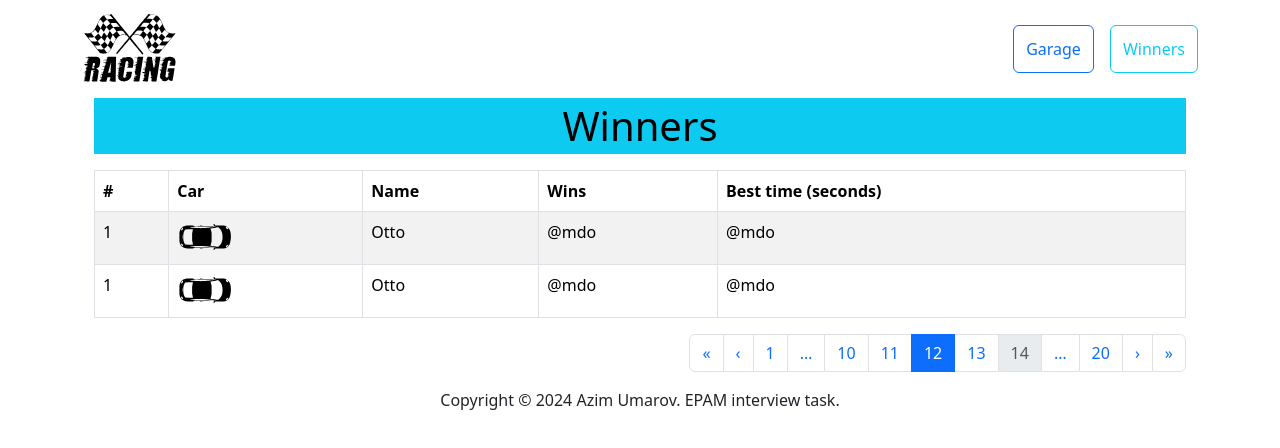
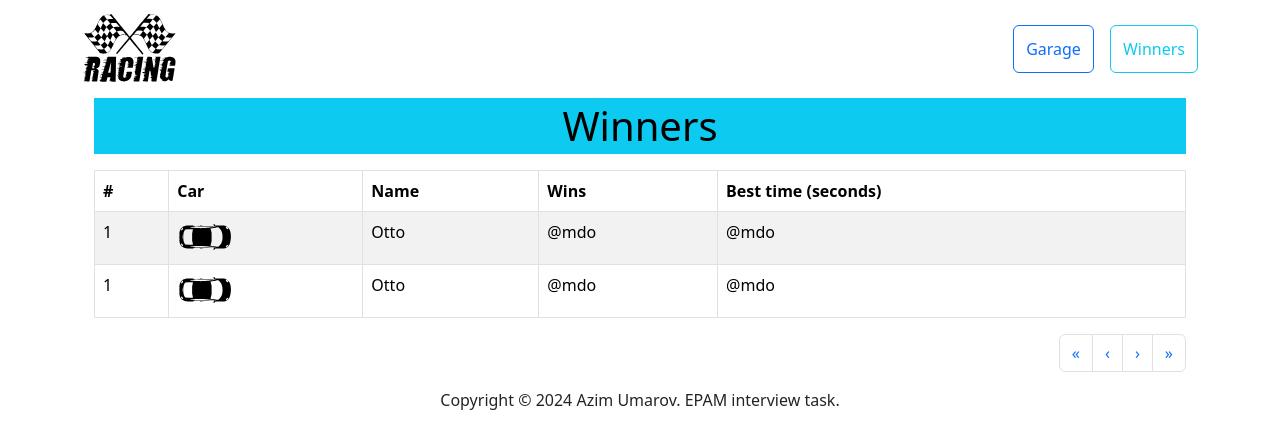
Before and after one commit to AzimUmarov/async-race, a React (Vite) app: page /winners in a window 1280 px wide. Shown: the top 448 px of the page. Built offline with nearby package versions, Linux system fonts and the light colour scheme.

Commit message:
feat: pagination feature done

```diff
--- a/src/components/common/Pagination/index.tsx
+++ b/src/components/common/Pagination/index.tsx
@@ -1,24 +1,65 @@
 import './style.scss';
 import PaginationBootstrap from 'react-bootstrap/Pagination';
 
-export default function Pagination() {
-  return (
-    <PaginationBootstrap className="justify-content-end">
-      <PaginationBootstrap.First />
-      <PaginationBootstrap.Prev />
-      <PaginationBootstrap.Item>{1}</PaginationBootstrap.Item>
-      <PaginationBootstrap.Ellipsis />
+interface PaginationProps {
+  totalCount: number;
+  page: number;
+  onPageChange: any;
+}
 
-      <PaginationBootstrap.Item>{10}</PaginationBootstrap.Item>
-      <PaginationBootstrap.Item>{11}</PaginationBootstrap.Item>
-      <PaginationBootstrap.Item active>{12}</PaginationBootstrap.Item>
-      <PaginationBootstrap.Item>{13}</PaginationBootstrap.Item>
-      <PaginationBootstrap.Item disabled>{14}</PaginationBootstrap.Item>
+export default function Pagination({ totalCount, page, onPageChange }: PaginationProps) {
+  const totalPages = Math.ceil(totalCount / 7);
+  console.log(`page`, page);
+  const handlePageChange = (newPage: number) => {
+    if (newPage >= 1 && newPage <= totalPages) {
+      onPageChange(newPage);
+    }
+  };
 
-      <PaginationBootstrap.Ellipsis />
-      <PaginationBootstrap.Item>{20}</PaginationBootstrap.Item>
-      <PaginationBootstrap.Next />
-      <PaginationBootstrap.Last />
-    </PaginationBootstrap>
-  );
+  const renderPaginationItems = () => {
+    const items = [];
+
+    // Calculate the range of pages to display
+    const startPage = Math.max(1, page - 2);
+    const endPage = Math.min(page + 2, totalPages);
+
+    // Add the first page item
+    items.push(<PaginationBootstrap.First key="first" onClick={() => handlePageChange(1)} />);
+
+    // Add the previous page item
+    items.push(
+      <PaginationBootstrap.Prev key="prev" onClick={() => handlePageChange(page - 1)} disabled={page === 1} />,
+    );
+
+    // Add the ellipsis if necessary
+    if (startPage > 1) {
+      items.push(<PaginationBootstrap.Ellipsis key="ellipsis-start" />);
+    }
+
+    // Add the page items
+    for (let i = startPage; i <= endPage; i += 1) {
+      items.push(
+        <PaginationBootstrap.Item key={i} active={i === page} onClick={() => handlePageChange(i)}>
+          {i}
+        </PaginationBootstrap.Item>,
+      );
+    }
+
+    // Add the ellipsis if necessary
+    if (endPage < totalPages) {
+      items.push(<PaginationBootstrap.Ellipsis key="ellipsis-end" />);
+    }
+
+    // Add the next page item
+    items.push(
+      <PaginationBootstrap.Next key="next" onClick={() => handlePageChange(page + 1)} disabled={page === totalPages} />,
+    );
+
+    // Add the last page item
+    items.push(<PaginationBootstrap.Last key="last" onClick={() => handlePageChange(totalPages)} />);
+
+    return items;
+  };
+
+  return <PaginationBootstrap className="justify-content-end">{renderPaginationItems()}</PaginationBootstrap>;
 }
```
